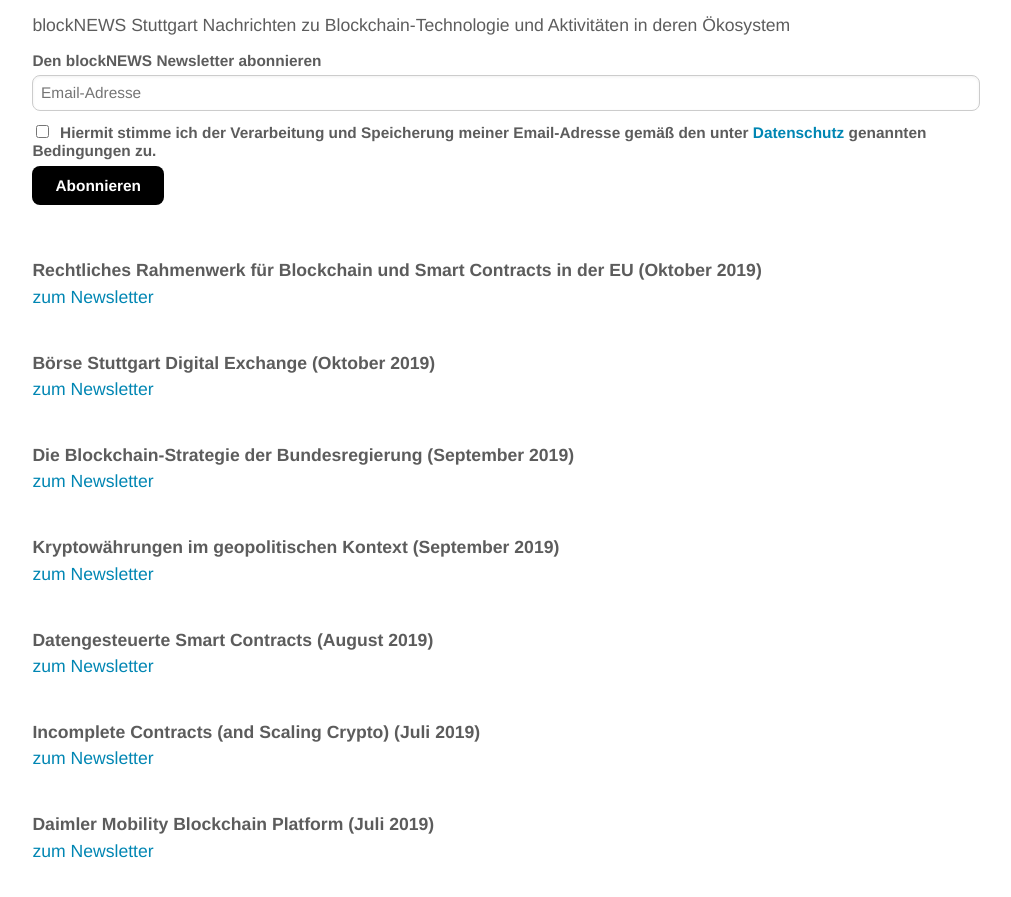
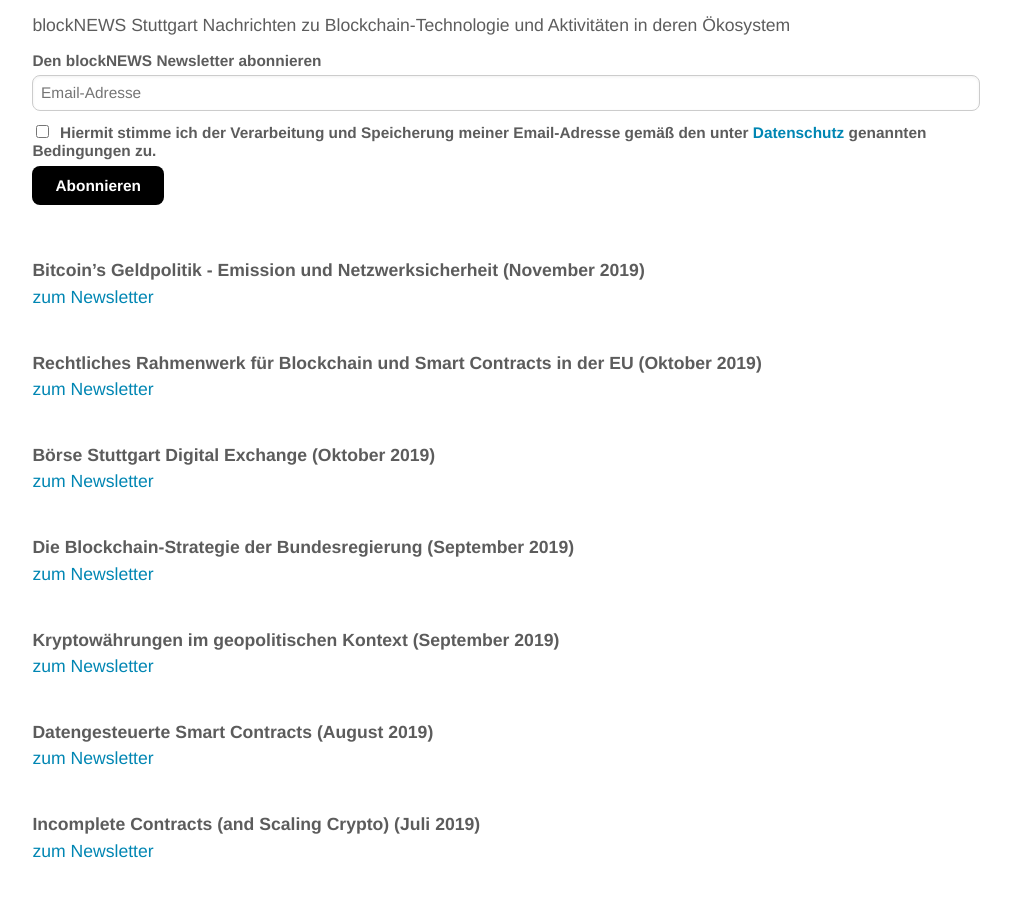
Before and after one commit to blocklab/site, a Jekyll site: the page built from newsletter.md, in a window 1280 px wide and 900 px high, scrolled down 529 px. Shown: the top 897 px of the window, without its empty margins (134-1145 px from the left). Built offline with Jekyll 4.4.1, drawn with Linux system fonts in a browser that asks for light colours; comment, search, counter and statistics services are not loaded.

Commit message:
Update newsletter.md

```diff
--- a/newsletter.md
+++ b/newsletter.md
@@ -33,6 +33,11 @@ Nachrichten zu Blockchain-Technologie und Aktivitäten in deren Ökosystem
 <!--End mc_embed_signup-->
 
 <br>
+<br>
+**Bitcoin's Geldpolitik - Emission und Netzwerksicherheit (November 2019)**
+<br>
+[zum Newsletter](https://mailchi.mp/79dd272a8d56/bitcoins-geldpolitik-emission-und-netzwerksicherheit)
+
 <br>
 **Rechtliches Rahmenwerk für Blockchain und Smart Contracts in der EU (Oktober 2019)**
 <br>
```
